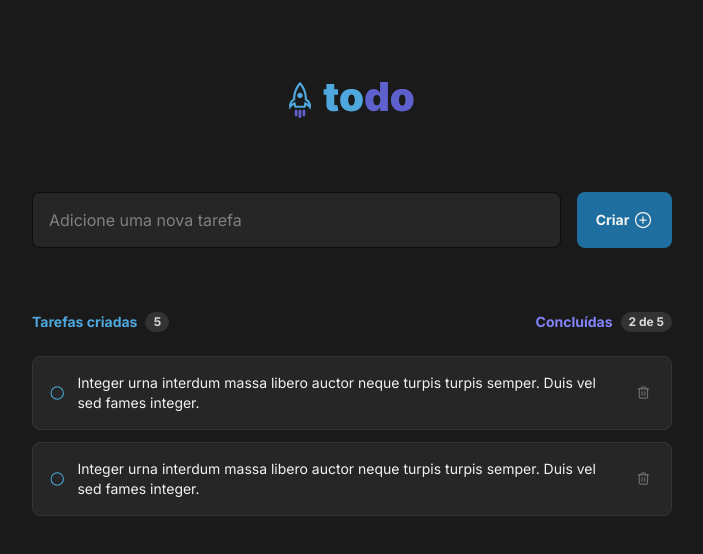
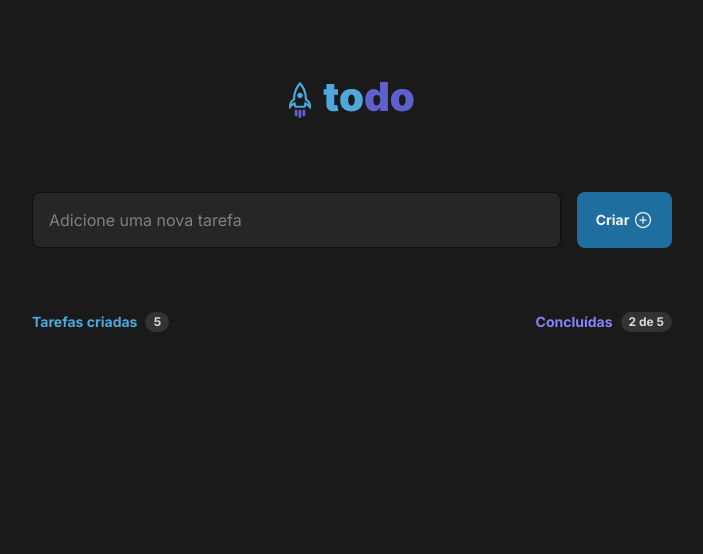
Before and after one commit to brunofariasdeo/to-do, a React (Vite) app: page / in a window 1280 px wide. Shown: the top 554 px of the page, without its empty margins (288-991 px from the left). Built offline with nearby package versions, Linux system fonts and the light colour scheme.

Commit message:
List all tasks created

```diff
--- a/src/App.tsx
+++ b/src/App.tsx
@@ -5,7 +5,7 @@ import { TaskList } from "./components/TaskList";
 
 interface newTask {
   id: string;
-  task: string;
+  title: string;
   isCompleted: boolean;
 }
 
@@ -21,7 +21,7 @@ function App() {
       <Header />
       <div className="w-full pb-10 px-80 2xl:px-[32rem] flex flex-col items-center justify-center">
         <NewTask handleNewTask={handleNewTask} />
-        <TaskList />
+        <TaskList tasks={tasks} />
       </div>
     </>
   );
--- a/src/components/NewTask.tsx
+++ b/src/components/NewTask.tsx
@@ -5,7 +5,7 @@ import { v4 as uuidv4 } from "uuid";
 
 interface newTask {
   id: string;
-  task: string;
+  title: string;
   isCompleted: boolean;
 }
 interface NewTaskProps {
@@ -22,7 +22,7 @@ export function NewTask({ handleNewTask }: NewTaskProps) {
   const handleClick = () => {
     handleNewTask({
       id: uuidv4(),
-      task: task,
+      title: task,
       isCompleted: false,
     });
   };
--- a/src/components/Task.tsx
+++ b/src/components/Task.tsx
@@ -1,14 +1,21 @@
 import { Checkbox } from "./Checkbox";
 import { DeleteButton } from "./DeleteButton";
 
-export function Task() {
+interface Task {
+  key: string;
+  title: string;
+  isCompleted: boolean;
+}
+
+export function Task({ key, title, isCompleted }: Task) {
   return (
     <div className="w-full p-4 flex items-center justify-between text-gray-100 placeholder-gray-300 bg-gray-500 border rounded-lg border-gray-400">
-      <Checkbox isCompleted={false} />
-      <p className="mx-3 mt-0 pr-3 text-sm">
-        Integer urna interdum massa libero auctor neque turpis turpis semper.
-        Duis vel sed fames integer.
-      </p>
+      <div className="flex">
+        <Checkbox isCompleted={isCompleted} />
+
+        <p className="mx-3 mt-0 pr-3 text-sm">{title}</p>
+      </div>
+
       <DeleteButton />
     </div>
   );
--- a/src/components/TaskList.tsx
+++ b/src/components/TaskList.tsx
@@ -1,6 +1,15 @@
 import { Task } from "./Task";
 
-export function TaskList() {
+interface Task {
+  id: string;
+  title: string;
+  isCompleted: boolean;
+}
+interface TaskListProps {
+  tasks: Task[];
+}
+
+export function TaskList({ tasks }: TaskListProps) {
   return (
     <section className="w-full mt-16 flex flex-col">
       <div className="mb-6 flex items-center justify-between">
@@ -23,8 +32,13 @@ export function TaskList() {
       </div>
 
       <div className="flex flex-col gap-3">
-        <Task />
-        <Task />
+        {tasks.map((task) => (
+          <Task
+            key={task.id}
+            title={task.title}
+            isCompleted={task.isCompleted}
+          />
+        ))}
       </div>
     </section>
   );
```
Also changed, not shown: src/components/Input.tsx (+7 -1 lines).
